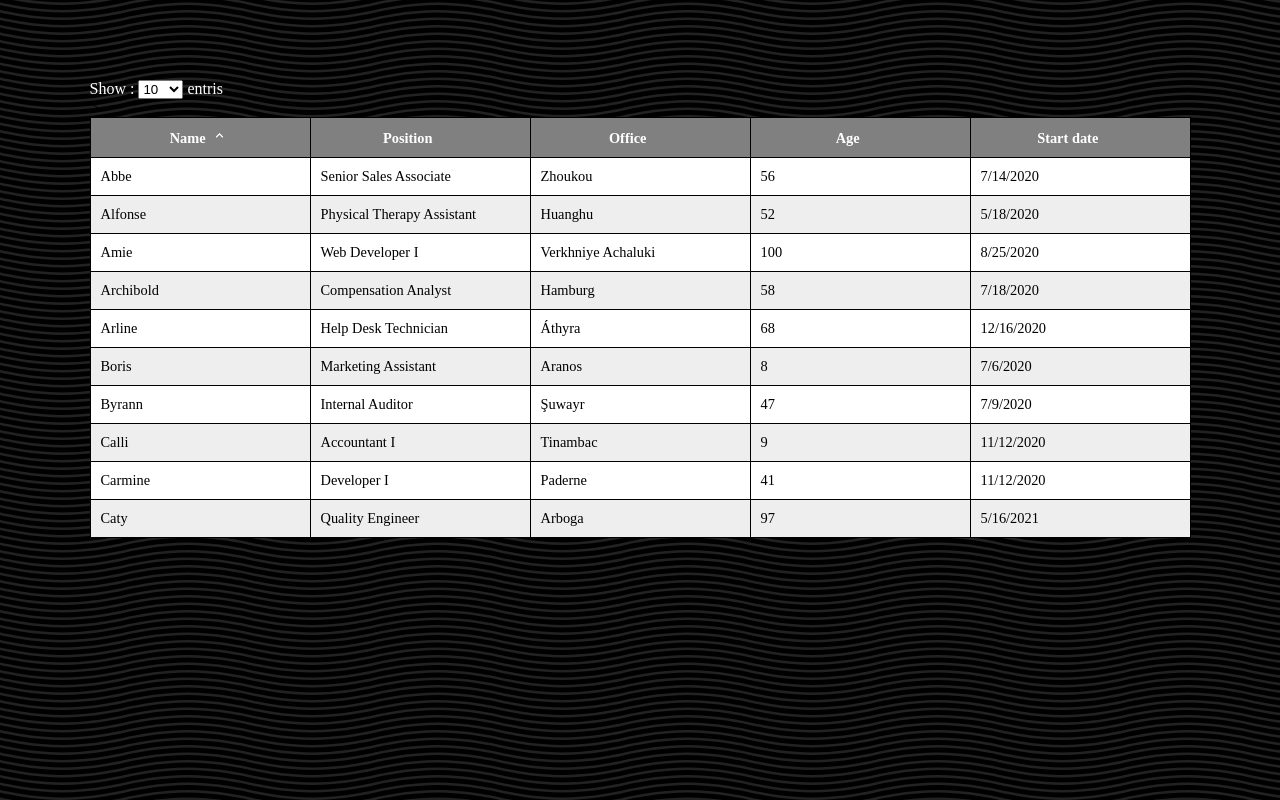
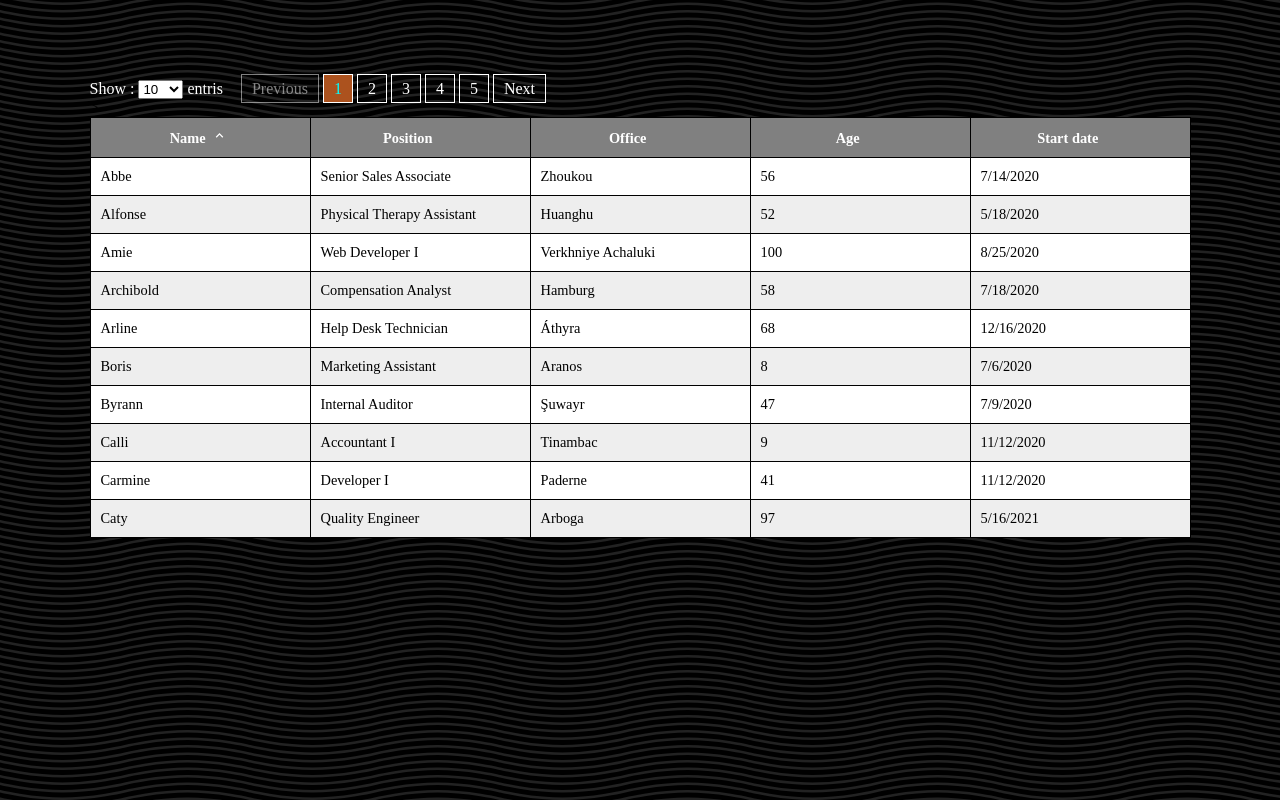
Before and after one commit to 24hdev-khanhnoi/datatables-fe, a plain HTML site: page index.html in a window 1280 px wide. Drawn offline with Linux system fonts and the light colour scheme.

Commit message:
ui pagination

```diff
--- a/data.js
+++ b/data.js
@@ -3,7 +3,7 @@ const mockData = [
     id: 1,
     name: "Lalo",
     position: "Web Developer I",
-    position: "Yanguan",
+    office: "Yanguan",
     age: 72,
     startDate: "8/28/2020",
   },
--- a/index.html
+++ b/index.html
@@ -16,14 +16,25 @@
 
     <div class="wrappterTable">
         <div class="head">
-            <label for="cars">Show :</label>
-            <select name="show" id="showId">
+            <div class="wrapperSelect">
+                <label for="cars">Show :</label>
+                <select name="show" id="showId">
                 <option value="10">10</option>
                 <option value="25">25</option>
                 <option value="50">50</option>
                 <option value="100">100</option>
               </select>
-            <span>entris</span>
+                <span>entris</span>
+            </div>
+            <div class="pagination" id="paginationId">
+                <!-- <a href="#" id='previousId'>Previous</a>
+                <a href="#" class="selected">1</a>
+                <a href="#">2</a>
+                <a href="#">3</a>
+                <a href="#">4</a>
+                <a href="#" id='nextId'>Next</a> -->
+            </div>
+
         </div>>
         <table id="table_id" class="display">
             <thead>
--- a/main.js
+++ b/main.js
@@ -4,9 +4,11 @@ console.log("1".localeCompare("2"));
 console.log("------TABLE---------");
 //elm
 let selectShowElm = document.querySelector("#showId");
+let paginationElm = document.querySelector("#paginationId");
 let bodyTableElm = document.querySelector("#bodyTableId");
 let nameElm = document.querySelector("#nameId");
 let trElms = document.querySelectorAll("table tr th");
+
 //end elm
 
 //varibale
@@ -57,16 +59,21 @@ const fetchData = new Promise((resolve, reject) => {
 });
 
 const renderTable = (data, options, first) => {
-  let { show, sort } = options;
+  let { show, page } = options;
   if (first) {
+    let { sort } = options;
     console.log("first");
     changeUiSortTable(sort);
     sortData(sort);
+    renderPagination(show, page);
   }
   // console.log(show);
   show = show < data.length ? show : data.length;
+  let start = (page - 1) * show;
+  let end = start + show;
+  console.log(start, end);
   let htmlText = "";
-  for (let i = 0; i < show; i++) {
+  for (let i = start; i < end; i++) {
     htmlText += `
     <tr key=${data[i].id}>
                  <td>${data[i].name}</td>
@@ -177,6 +184,28 @@ const compareDate = (date1, date2) => {
   return result;
 };
 
+const renderPagination = (show, page) => {
+  let htmtPrevious = `<a class="${
+    page == 1 ? "disable" : ""
+  }" onclick="handlePagination('previous')" href="#" id='previousId'>Previous</a>`;
+  let htmtNext = `<a class="${
+    page == Math.ceil(data.length / show) ? "disable" : ""
+  }" onclick="handlePagination('next') href="#" id='nextId'>Next</a>`;
+  let max = Math.ceil(data.length / show);
+  let htmlPagination = "";
+  for (let i = 0; i < max; i++) {
+    htmlPagination += `<a onclick="handlePagination(${
+      i + 1
+    })" href="#" class="${i == page - 1 ? "selected" : ""}">${i + 1}</a>`;
+  }
+  paginationElm.innerHTML = htmtPrevious + htmlPagination + htmtNext;
+};
+
+const handlePagination = (page) => {
+  console.log(page);
+  // if(page = 'next')
+};
+
 //usage:
 
 // fetchData.then((data) => {
@@ -208,6 +237,7 @@ selectShowElm.addEventListener("change", (e) => {
   console.log("-newShow ", newShow);
   options = { ...options, show: newShow };
   renderTable(data, options);
+  renderPagination(newShow, options.page);
 });
 
 trElms.forEach((elm) => {
--- a/style.css
+++ b/style.css
@@ -16,6 +16,42 @@ body {
 
 .head {
     color: #fff;
+    display: flex;
+}
+
+.wrapperSelect {
+    margin-right: 1em;
+}
+
+.pagination {
+    /* color: #fff; */
+}
+
+.pagination a {
+    color: #fff;
+    text-decoration: none;
+    padding: 5px 10px;
+    border: thin solid #fff;
+    transition: 0.2s;
+    margin: 0 2px;
+}
+
+.pagination a:hover {
+    color: #009;
+    background: #fff;
+}
+
+.pagination a.selected {
+    background: #ac521e;
+    border: thin solid #fff;
+    color: aqua;
+    cursor: default;
+    pointer-events: none;
+}
+
+.disable {
+    opacity: 0.5;
+    pointer-events: none;
 }
 
 table,
```
Also changed, not shown: 1 other file.
